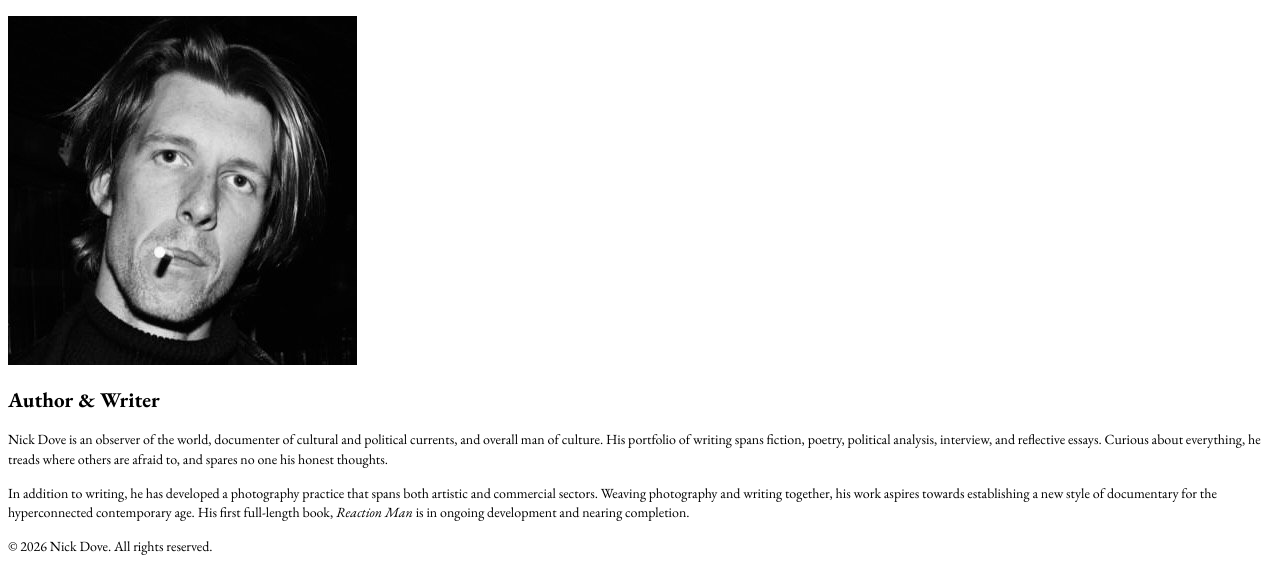
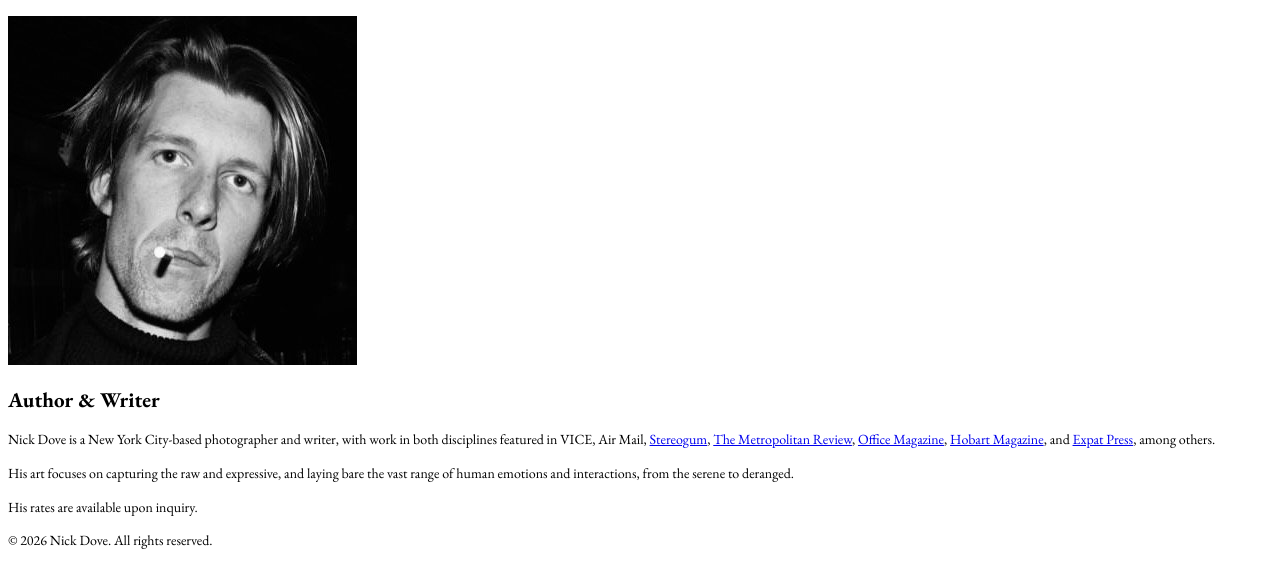
Before and after one commit to maxwellfoley3/nickdove, an Eleventy site: page src/about/index.njk in a window 1280 px wide. Shown: the part 2728-3295 px from the top of the page. Built offline with nearby package versions, Linux system fonts and the light colour scheme; Eleventy itself is replaced by a stand-in of ours; files that its build step writes are made by us from their sources.

Commit message:
requested updates from nick

```diff
--- a/src/_data/photoCollections.js
+++ b/src/_data/photoCollections.js
@@ -14,7 +14,7 @@ module.exports = [
         folder: 'new-ritual-press',
         imageCount: 6,
         featured: true
-    },
+    },/*
     {
         id: 'pleasure-seeking',
         title: 'Pleasure Seeking',
@@ -22,5 +22,5 @@ module.exports = [
         folder: 'pleasure-seeking',
         imageCount: 7,
         featured: false
-    }
+    }*/
 ];
--- a/src/about/index.njk
+++ b/src/about/index.njk
@@ -20,11 +20,13 @@ title: About
             <div class="flex-1">
                 <h2 class="text-2xl font-semibold text-gray-900 mb-4">Author & Writer</h2>
                 <p class="text-gray-600 leading-relaxed mb-4">
-                    Nick Dove is an observer of the world, documenter of cultural and political currents,
-                    and overall man of culture. His portfolio of writing spans fiction, poetry, political analysis, interview, and reflective essays. Curious about everything, he treads where others are afraid to, and spares no one his honest thoughts.
+                    Nick Dove is a New York City-based photographer and writer, with work in both disciplines featured in VICE, Air Mail, <a href="https://stereogum.com/2317924/john-maus-i-thought-my-legacy-would-speak-for-itself/interviews">Stereogum</a>, <a href="https://metropolitanreview.com/bohemian-rhapsody/">The Metropolitan Review</a>, <a href="https://officemagazine.net/pornstars-are-nicer-your-friends">Office Magazine</a>, <a href="https://www.hobartpulp.com/web_features/dumbshits-at-weird-fucks">Hobart Magazine</a>, and <a href="https://expatpress.com/sparks-nick-dove/">Expat Press</a>, among others.
                 </p>
                 <p class="text-gray-600 leading-relaxed">
-                    In addition to writing, he has developed a photography practice that spans both artistic and commercial sectors. Weaving photography and writing together, his work aspires towards establishing a new style of documentary for the hyperconnected contemporary age. His first full-length book, <i>Reaction Man</i> is in ongoing development and nearing completion.
+                    His art focuses on capturing the raw and expressive, and laying bare the vast range of human emotions and interactions, from the serene to deranged.
+                </p>
+                <p>
+                    His rates are available upon inquiry.
                 </p>
             </div>
         </div>
--- a/src/index.njk
+++ b/src/index.njk
@@ -4,9 +4,6 @@ title: Photo
 ---
 
 <div class="prose prose-lg max-w-none">
-    <p class="text-xl text-gray-600 mb-8">
-        My name is Nick Dove, I'm a writer and a photographer living in New York City and traveling the world. I document all the wonderful and charming characters and spaces around me. Living the life of a flâneur, I'm here to take notes and observe. I'm available for hire to photograph your party or anything else you may desire. If you're interested in my services, <a href="/contact">feel free to reach out</a>.
-    </p>
     <h1 class="text-xl font-bold font-bodoni text-gray-900 mb-8 underline">Photography</h1>
     <div class="space-y-8">
         <!-- Photo Collections Grid -->
```
